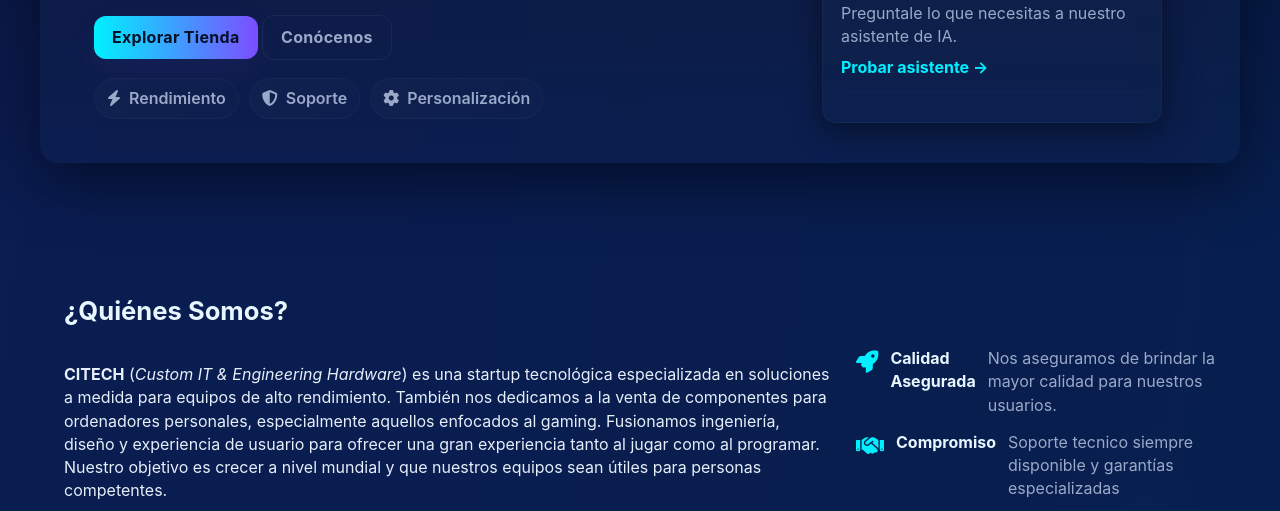
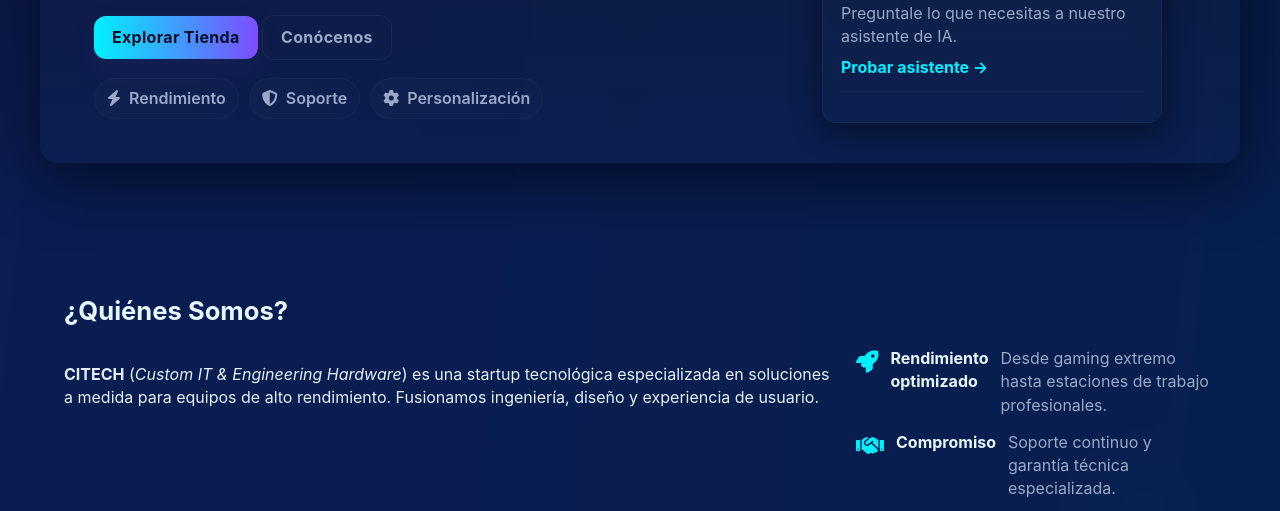
Before and after one commit to Luisbloom/PROYECTO-2-LENGUAJE-DE-MARCAS, a plain HTML site: page index.html in a window 1280 px wide. Shown: the part 267-778 px from the top of the page. Drawn offline with Linux system fonts and the light colour scheme.

Commit message:
rskjdfxgyesdr

```diff
--- a/index.html
+++ b/index.html
@@ -92,22 +92,20 @@
         <h2 class="section-title">¿Quiénes Somos?</h2>
         <div class="about-grid">
           <p>
-            <strong>CITECH</strong> (<em>Custom IT & Engineering Hardware</em>) es una startup tecnológica especializada en soluciones a medida para equipos de alto rendimiento.
-            También nos dedicamos a la venta de componentes para ordenadores personales, especialmente aquellos enfocados al gaming.
-             Fusionamos ingeniería, diseño y experiencia de usuario para ofrecer una gran experiencia tanto al jugar como al programar.
-             Nuestro objetivo es crecer a nivel mundial y que nuestros equipos sean útiles para personas competentes.
+            <strong>CITECH</strong> (<em>Custom IT & Engineering Hardware</em>) es una startup tecnológica especializada
+            en soluciones a medida para equipos de alto rendimiento. Fusionamos ingeniería, diseño y experiencia de usuario.
           </p>
 
           <div class="about-features">
             <div class="feature">
               <i class="fa-solid fa-rocket"></i>
-              <h4>Calidad Asegurada</h4>
-              <p>Nos aseguramos de brindar la mayor calidad para nuestros usuarios.</p>
+              <h4>Rendimiento optimizado</h4>
+              <p>Desde gaming extremo hasta estaciones de trabajo profesionales.</p>
             </div>
             <div class="feature">
               <i class="fa-solid fa-handshake"></i>
               <h4>Compromiso</h4>
-              <p>Soporte tecnico siempre disponible y garantías especializadas</p>
+              <p>Soporte continuo y garantía técnica especializada.</p>
             </div>
             <div class="feature">
               <i class="fa-solid fa-leaf"></i>
@@ -126,7 +124,7 @@
         <div class="team-grid">
           <article class="team-card">
             <div class="avatar-wrap">
-              <img src="img/luis.webp" alt="Luis Miguel Pablos" class="avatar" />
+              <img src="img/luis.png" alt="Luis Miguel Pablos" class="avatar" />
             </div>
             <h3>Luis Miguel Pablos</h3>
           </article>
@@ -217,7 +215,5 @@
       <p class="credits">Diseñado por Luis Miguel Pablos y Mario Rodríguez</p>
     </div>
   </footer>
-
-  <!-- FIN DEL DOCUMENTO -->
 </body>
 </html>
```
